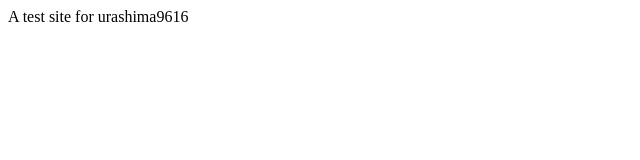
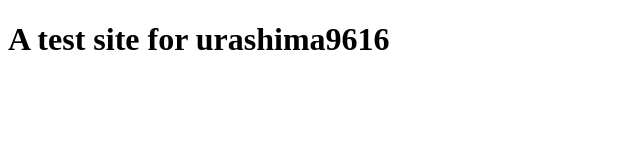
Before and after one commit to urashima9616/urashima9616.github.io, a plain HTML site: page index.html in a window 1280 px wide. Shown: the whole page, without its empty margins (0-640 px from the left). Drawn offline with Linux system fonts and the light colour scheme.

Commit message:
trying out html format

```diff
--- a/index.html
+++ b/index.html
@@ -6,6 +6,7 @@ BODY { background: white; color: black}
 A:link { color: red } A:visited { color: maroon } A:active { color: fuchsia } </STYLE>
 </HEAD>
 <BODY>
-    A test site for urashima9616
+    <h1>A test site for urashima9616</h1>
+
 </BODY>
 </HTML>
```
